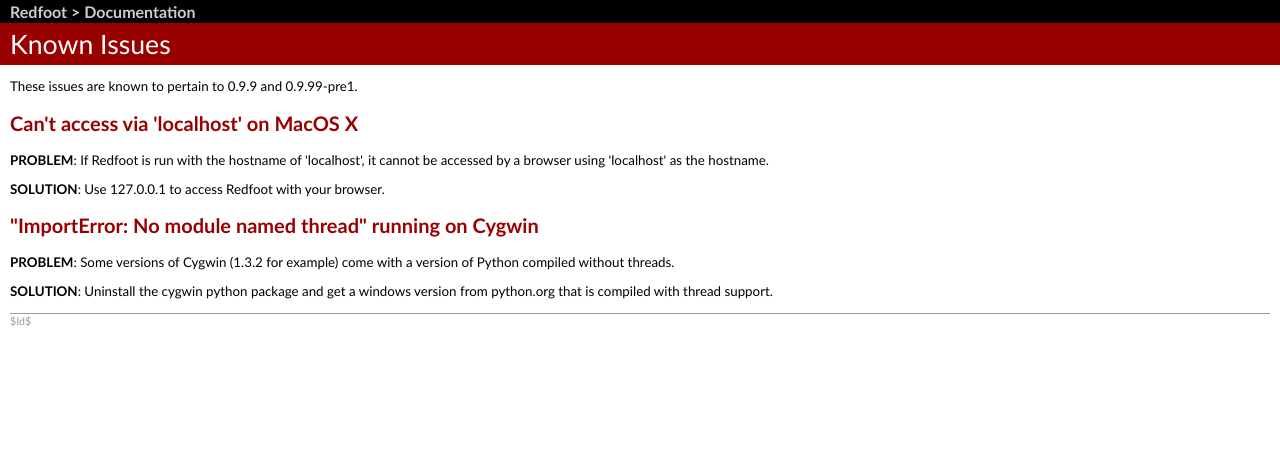
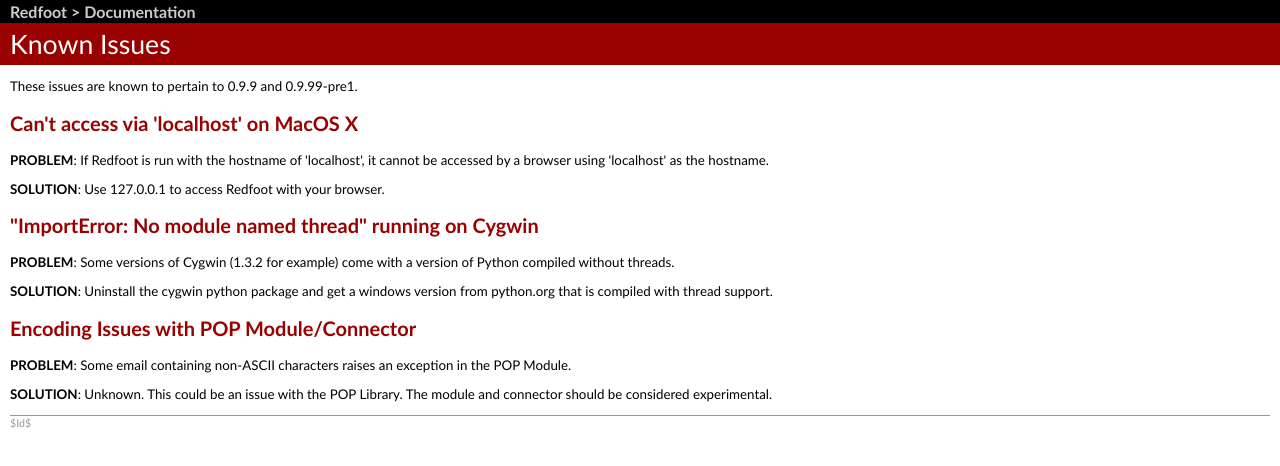
Before and after one commit to jtauber/redfoot-orig, a plain HTML site: page redfoot-1.0/doc/issues.html in a window 1280 px wide. Drawn offline with Linux system fonts and the light colour scheme.

Commit message:
added issue about character encoding problems with POP

```diff
--- a/redfoot-1.0/doc/issues.html
+++ b/redfoot-1.0/doc/issues.html
@@ -24,6 +24,14 @@
     <P><B>SOLUTION</B>: Uninstall the cygwin python package and get a windows version
        from python.org that is compiled with thread support.</P>
 
+    <H2>Encoding Issues with POP Module/Connector</H2>
+
+    <P><B>PROBLEM</B>: Some email containing non-ASCII characters raises an exception
+       in the POP Module.</P>
+
+    <P><B>SOLUTION</B>: Unknown. This could be an issue with the POP Library. The module
+       and connector should be considered experimental.</P>
+
     <P CLASS="cvs_id">$Id$</P>
   </BODY>
 </HTML>
```
